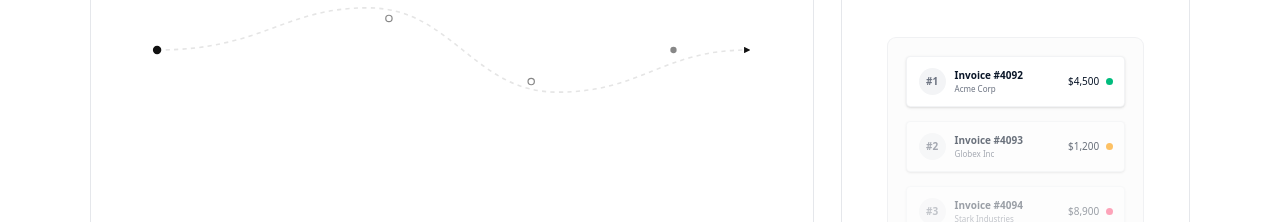
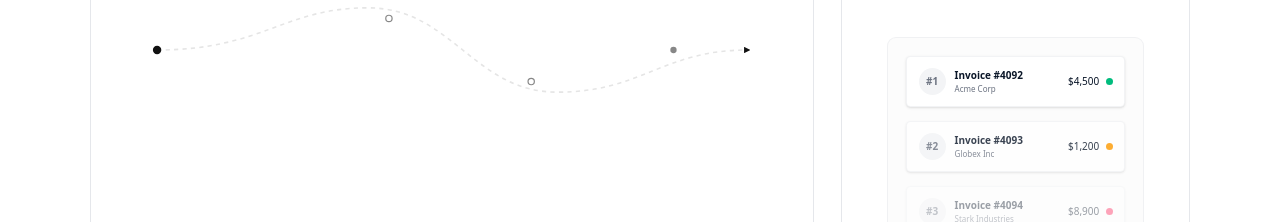
Before and after one commit to swedishfrenchpress/frontyr-website-exploration, a Next.js app: page / in a window 1280 px wide. Shown: the part 3320-3542 px from the top of the page. Built offline with nearby package versions, Linux system fonts and the light colour scheme.

Commit message:
invoice illustraiton updates.

```diff
--- a/app/components/Features.tsx
+++ b/app/components/Features.tsx
@@ -528,7 +528,7 @@ export function Features() {
                       </div>
                   </div>
                    {/* Invoice Item 2 */}
-                   <div className="flex items-center justify-between bg-white p-2.5 rounded border border-border/50 shadow-sm opacity-60">
+                   <div className="flex items-center justify-between bg-white p-2.5 rounded border border-border/50 shadow-sm opacity-80">
                       <div className="flex items-center gap-2">
                           <div className="w-6 h-6 rounded-full bg-gray-100 flex items-center justify-center text-[10px] font-bold text-subtle">#2</div>
                           <div className="flex flex-col">
```
